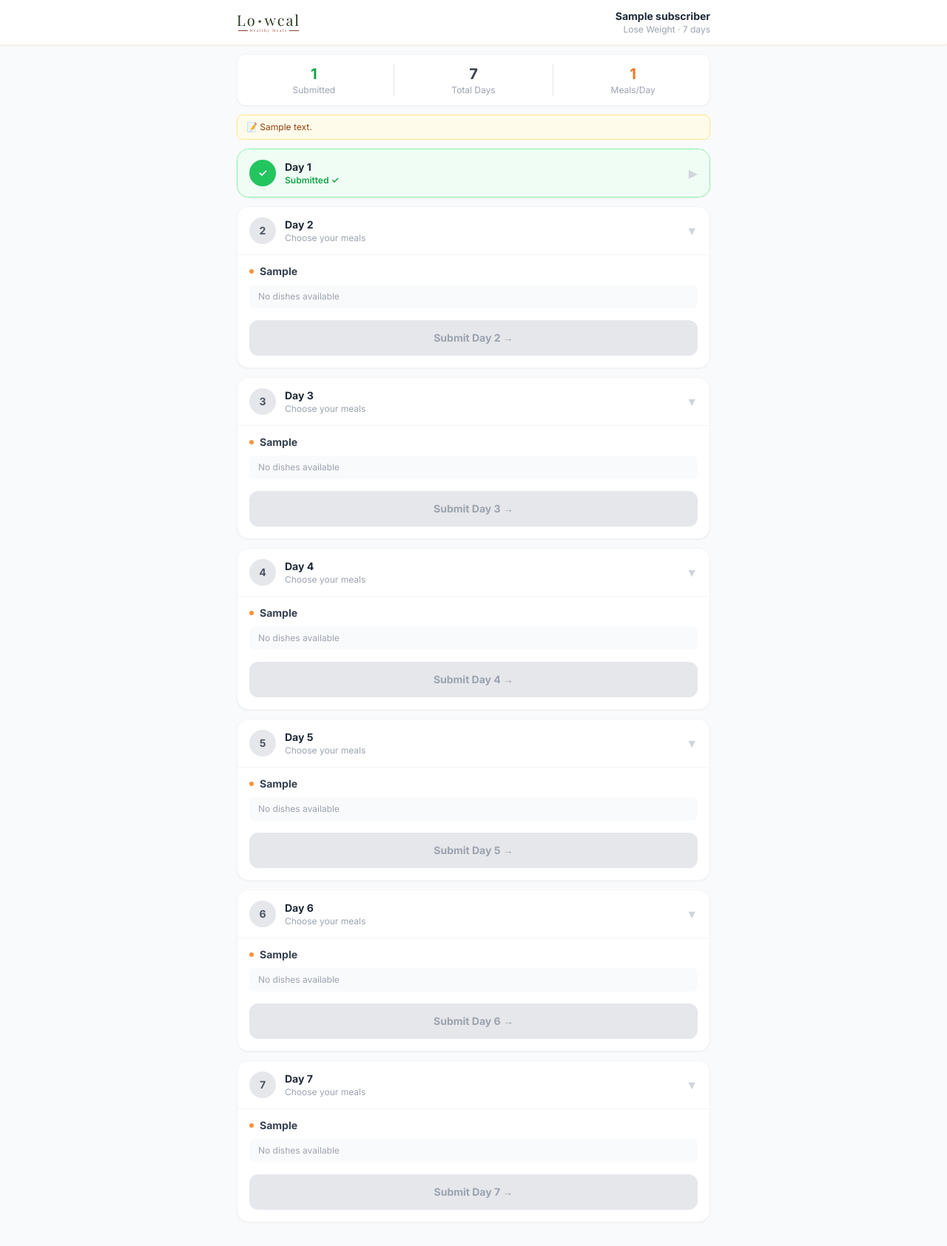
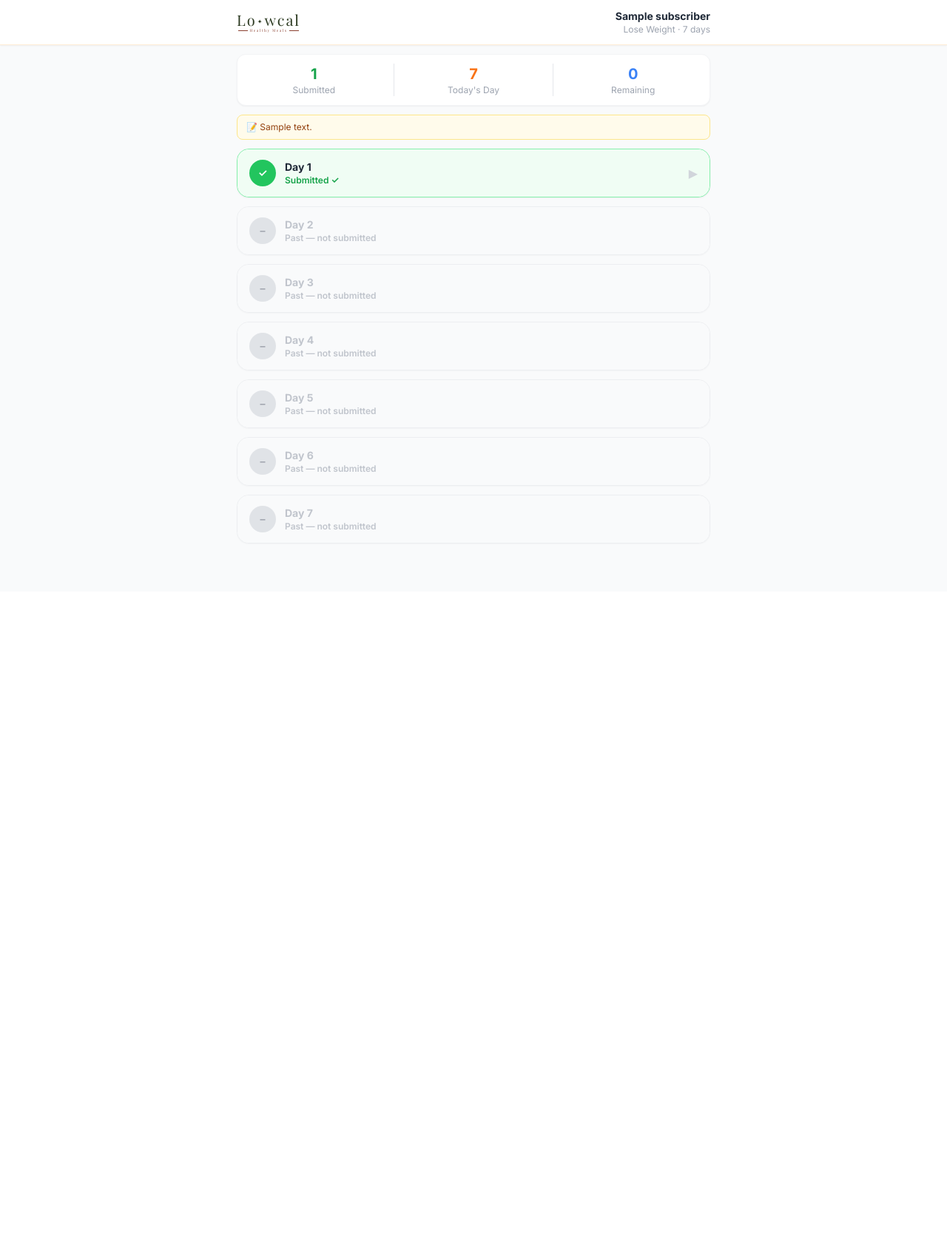
Before and after one commit to omarbadran74/lowcal-web, a Django app: page /s/00000000-0000-0000-0000-000000000001/ in a window 1280 px wide. Shown: the whole page at 74% size. After the commit the page ends 735 px from the top, so only its background shows below. Run offline with Django 5.2, Linux system fonts and the light colour scheme; tables that the repository leaves empty hold one stand-in row (values such as "Sample post"); some libraries are stand-ins or nearby versions.

Commit message:
Deduct elapsed days based on start_date on subscriber page
Past days shown as grey/locked, stats bar shows current day and remaining.
Category names in import_products.py updated to English.

Co-Authored-By: Claude Sonnet 4.6 <noreply@anthropic.com>

```diff
--- a/core/views.py
+++ b/core/views.py
@@ -5,6 +5,7 @@ from django.http import JsonResponse, HttpResponseForbidden, HttpResponse
 from django.views.decorators.http import require_POST
 from django.views.decorators.csrf import ensure_csrf_cookie
 from django.contrib import messages
+from django.utils import timezone
 import json
 import openpyxl
 from openpyxl.styles import Font, PatternFill, Alignment
@@ -453,9 +454,15 @@ def subscriber_page(request, token):
             .values('id', 'name', 'calories', 'description')
         )
 
+    today = timezone.localdate()
+    days_elapsed = 0
+    if subscriber.start_date:
+        days_elapsed = max(0, (today - subscriber.start_date).days)
+
     days_data = []
     for day in range(1, subscriber.total_days() + 1):
         submitted = day in submitted_days
+        is_past = (day <= days_elapsed) and not submitted
         meals = []
         all_selected = True
         for mt in meal_types_list:
@@ -472,8 +479,9 @@ def subscriber_page(request, token):
         days_data.append({
             'day': day,
             'submitted': submitted,
+            'is_past': is_past,
             'meals': meals,
-            'can_submit': all_selected and not submitted,
+            'can_submit': all_selected and not submitted and not is_past,
         })
 
     return render(request, 'subscriber/page.html', {
@@ -482,6 +490,9 @@ def subscriber_page(request, token):
         'days_data': days_data,
         'meal_types_display': dict(MEAL_TYPES),
         'submitted_count': len(submitted_days),
+        'days_elapsed': days_elapsed,
+        'current_day': min(days_elapsed + 1, subscriber.total_days()),
+        'remaining_days': max(0, subscriber.total_days() - days_elapsed),
     })
 
 
--- a/templates/subscriber/page.html
+++ b/templates/subscriber/page.html
@@ -44,13 +44,13 @@
         </div>
         <div class="w-px bg-gray-200"></div>
         <div class="flex-1 text-center">
-            <p class="text-xl font-black text-gray-700">{{ plan.days }}</p>
-            <p class="text-xs text-gray-400">Total Days</p>
+            <p class="text-xl font-black text-orange-500">{{ current_day }}</p>
+            <p class="text-xs text-gray-400">Today's Day</p>
         </div>
         <div class="w-px bg-gray-200"></div>
         <div class="flex-1 text-center">
-            <p class="text-xl font-black text-orange-500">{{ plan.meals_per_day }}</p>
-            <p class="text-xs text-gray-400">Meals/Day</p>
+            <p class="text-xl font-black text-blue-500">{{ remaining_days }}</p>
+            <p class="text-xs text-gray-400">Remaining</p>
         </div>
     </div>
 
@@ -64,23 +64,32 @@
 <!-- Days -->
 <div class="max-w-2xl mx-auto px-4 pb-8 space-y-3">
     {% for day_info in days_data %}
-    <div class="bg-white rounded-2xl shadow-sm border {% if day_info.submitted %}border-green-300{% else %}border-gray-100{% endif %}"
+    <div class="bg-white rounded-2xl shadow-sm border
+        {% if day_info.submitted %}border-green-300
+        {% elif day_info.is_past %}border-gray-200 opacity-60
+        {% else %}border-gray-100{% endif %}"
          id="day-{{ day_info.day }}">
 
         <!-- Day header -->
-        <button onclick="toggleDay({{ day_info.day }})"
-            class="w-full flex items-center justify-between px-4 py-3.5 {% if day_info.submitted %}bg-green-50{% else %}bg-white{% endif %} rounded-2xl hover:bg-gray-50 transition">
+        <button {% if not day_info.is_past %}onclick="toggleDay({{ day_info.day }})"{% endif %}
+            class="w-full flex items-center justify-between px-4 py-3.5
+            {% if day_info.submitted %}bg-green-50
+            {% elif day_info.is_past %}bg-gray-50 cursor-default
+            {% else %}bg-white hover:bg-gray-50{% endif %} rounded-2xl transition">
             <div class="flex items-center gap-3">
                 <div class="w-9 h-9 rounded-full flex items-center justify-center font-black text-sm flex-shrink-0
                     {% if day_info.submitted %}bg-green-500 text-white
+                    {% elif day_info.is_past %}bg-gray-300 text-gray-500
                     {% elif day_info.can_submit %}bg-orange-500 text-white
                     {% else %}bg-gray-200 text-gray-600{% endif %}">
-                    {% if day_info.submitted %}✓{% else %}{{ day_info.day }}{% endif %}
+                    {% if day_info.submitted %}✓{% elif day_info.is_past %}–{% else %}{{ day_info.day }}{% endif %}
                 </div>
                 <div class="text-left">
-                    <p class="font-bold text-gray-800 text-sm">Day {{ day_info.day }}</p>
+                    <p class="font-bold {% if day_info.is_past %}text-gray-400{% else %}text-gray-800{% endif %} text-sm">Day {{ day_info.day }}</p>
                     {% if day_info.submitted %}
                     <p class="text-xs text-green-600 font-semibold">Submitted ✓</p>
+                    {% elif day_info.is_past %}
+                    <p class="text-xs text-gray-400 font-semibold">Past — not submitted</p>
                     {% elif day_info.can_submit %}
                     <p class="text-xs text-orange-500 font-semibold">Ready to submit!</p>
                     {% else %}
@@ -88,11 +97,13 @@
                     {% endif %}
                 </div>
             </div>
+            {% if not day_info.is_past %}
             <span class="text-gray-300" id="arrow-{{ day_info.day }}">{% if not day_info.submitted %}▼{% else %}▶{% endif %}</span>
+            {% endif %}
         </button>
 
         <!-- Day content -->
-        <div id="day-content-{{ day_info.day }}" {% if day_info.submitted %}class="hidden"{% endif %}>
+        <div id="day-content-{{ day_info.day }}" {% if day_info.submitted or day_info.is_past %}class="hidden"{% endif %}>
             <div class="px-4 pb-4 space-y-4 border-t border-gray-100 pt-3">
                 {% for meal in day_info.meals %}
                 <div>
```
